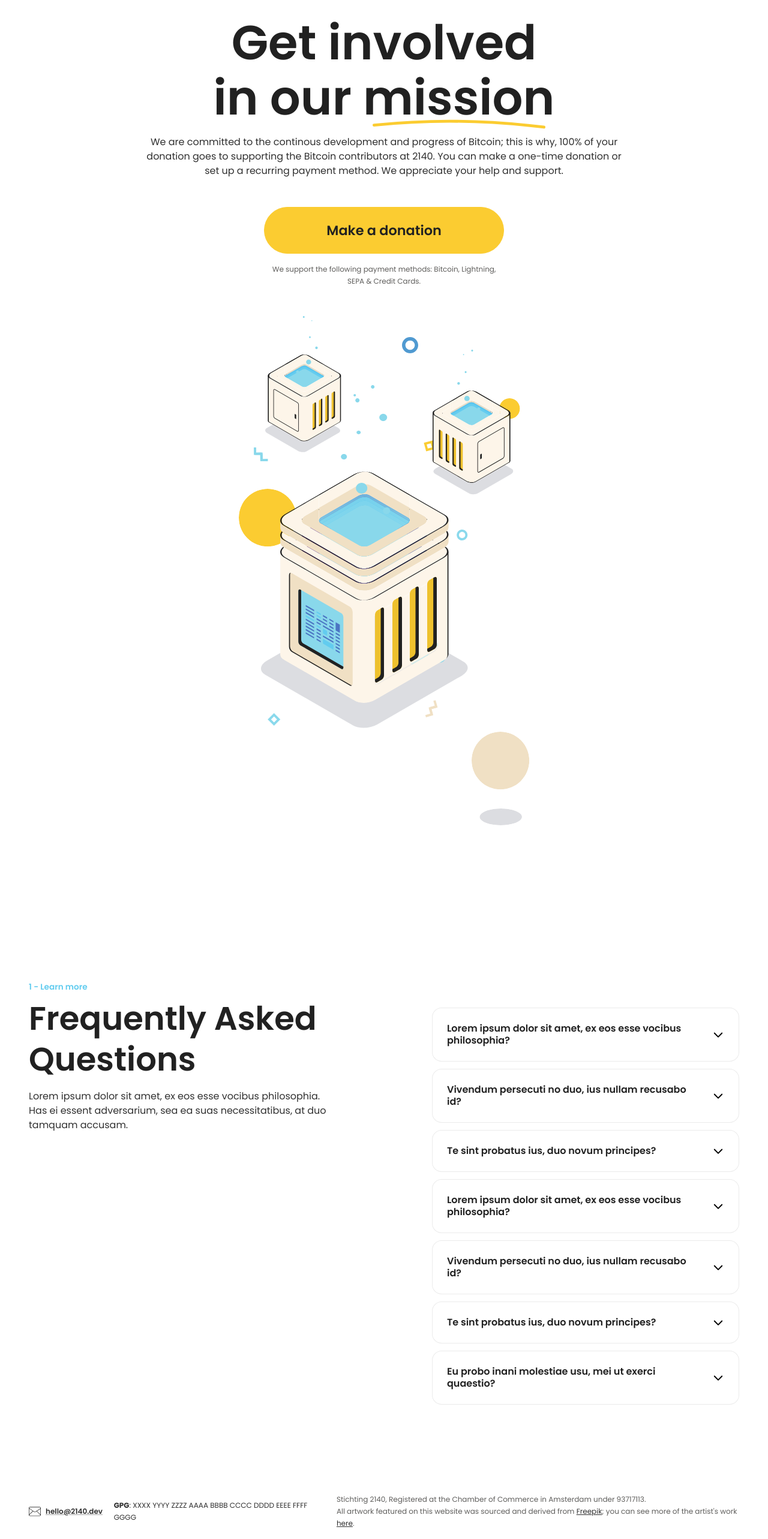
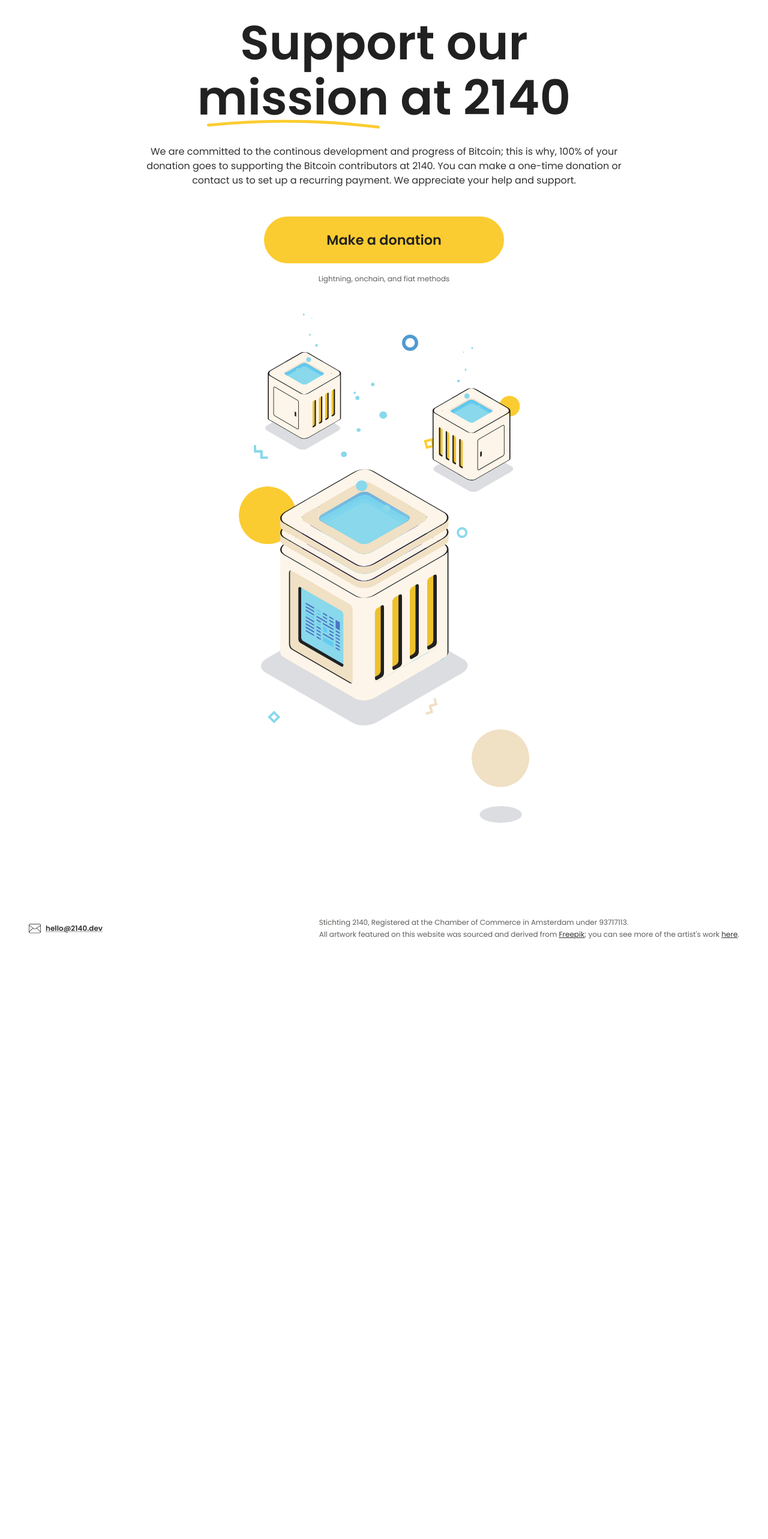
Before and after one commit to alecherryy/2140-dev.github.io, a React (Create React App) app: page /donate in a window 1280 px wide. Shown: the part 175-2741 px from the top of the page at 60% size. After the commit the page ends 1759 px from the top, so only its background shows below. Built offline with nearby package versions, Linux system fonts and the light colour scheme.

Commit message:
last minute changes

```diff
--- a/src/components/core/Hero/Hero.tsx
+++ b/src/components/core/Hero/Hero.tsx
@@ -21,7 +21,7 @@
     <Box sx={wrapperSx}>
       <Container size="lg" sx={containerSx}>
         <Box sx={leftSx}>
-          <Typography variant="h1">
+          <Typography variant="h1" mb={4}>
             <MarkdownRender>{HERO_WORDING.title}</MarkdownRender>
           </Typography>
           <Typography sx={blurbSx} variant="body1">
--- a/src/components/layouts/Footer/Footer.tsx
+++ b/src/components/layouts/Footer/Footer.tsx
@@ -74,9 +74,9 @@
             {FOOTER_WORDING.email}
           </Typography>
         </Link>
-        <Typography variant="caption" component="div" color="primary.dark">
+        {/* <Typography variant="caption" component="div" color="primary.dark">
           <MarkdownRender>{FOOTER_WORDING.gpg}</MarkdownRender>
-        </Typography>
+        </Typography> */}
       </Box>
       <Typography variant="caption" component="div">
         <MarkdownRender>{FOOTER_WORDING.text}</MarkdownRender>
--- a/src/components/pages/Donate.tsx
+++ b/src/components/pages/Donate.tsx
@@ -28,6 +28,7 @@
             variant="h1"
             sx={{
               textWrap: 'balance',
+              mb: 4,
               u: {
                 textDecoration: 'none',
                 position: 'relative',
@@ -41,6 +42,7 @@
                   backgroundRepeat: 'no-repeat',
                   backgroundSize: 'contain',
                   backgroundImage: `url('${Underline}')`,
+                  zIndex: -1,
                 },
               },
             }}
@@ -88,7 +90,7 @@
           </figure>
         </Container>
       </Section>
-      <Section>
+      {/* <Section>
         <Container size="md">
           <Grid container spacing={['5rem', '10rem']}>
             <Grid item xs={12} md={6}>
@@ -104,7 +106,7 @@
             </Grid>
           </Grid>
         </Container>
-      </Section>
+      </Section> */}
     </>
   );
 };
--- a/src/constants/wording.ts
+++ b/src/constants/wording.ts
@@ -19,7 +19,7 @@
 export const FOOTER_WORDING = {
   email: 'hello@2140.dev',
   text: `Stichting 2140, Registered at the Chamber of Commerce in Amsterdam under 93717113. <br />All artwork featured on this website was sourced and derived from <a href="http://www.freepik.com/" target="_blank">Freepik</a>; you can see more of the artist's work <a href="https://www.freepik.com/author/fullvector" target="_blank">here</a>.`,
-  gpg: `<b>GPG</b>: XXXX YYYY ZZZZ AAAA BBBB CCCC DDDD EEEE FFFF GGGG`,
+  // gpg: `<b>GPG</b>: XXXX YYYY ZZZZ AAAA BBBB CCCC DDDD EEEE FFFF GGGG`,
 };
 
 export const HERO_WORDING = {
@@ -82,10 +82,9 @@
 
 export const DONATE_WORDING = {
   page: {
-    title: `Get involved in our <u>mission</u>`,
-    content: `We are committed to the continous development and progress of Bitcoin; this is why, 100% of your donation goes to supporting the Bitcoin contributors at 2140. You can make a one-time donation or set up a recurring payment method. We appreciate your help and support.`,
-    disclaimer:
-      'We support the following payment methods: Bitcoin, Lightning, SEPA & Credit Cards.',
+    title: `Support our <u>mission</u> at 2140`,
+    content: `We are committed to the continous development and progress of Bitcoin; this is why, 100% of your donation goes to supporting the Bitcoin contributors at 2140. You can make a one-time donation or contact us to set up a recurring payment. We appreciate your help and support.`,
+    disclaimer: 'Lightning, onchain, and fiat methods',
   },
   faqs: {
     eyebrow: '1 - Learn more',
```
